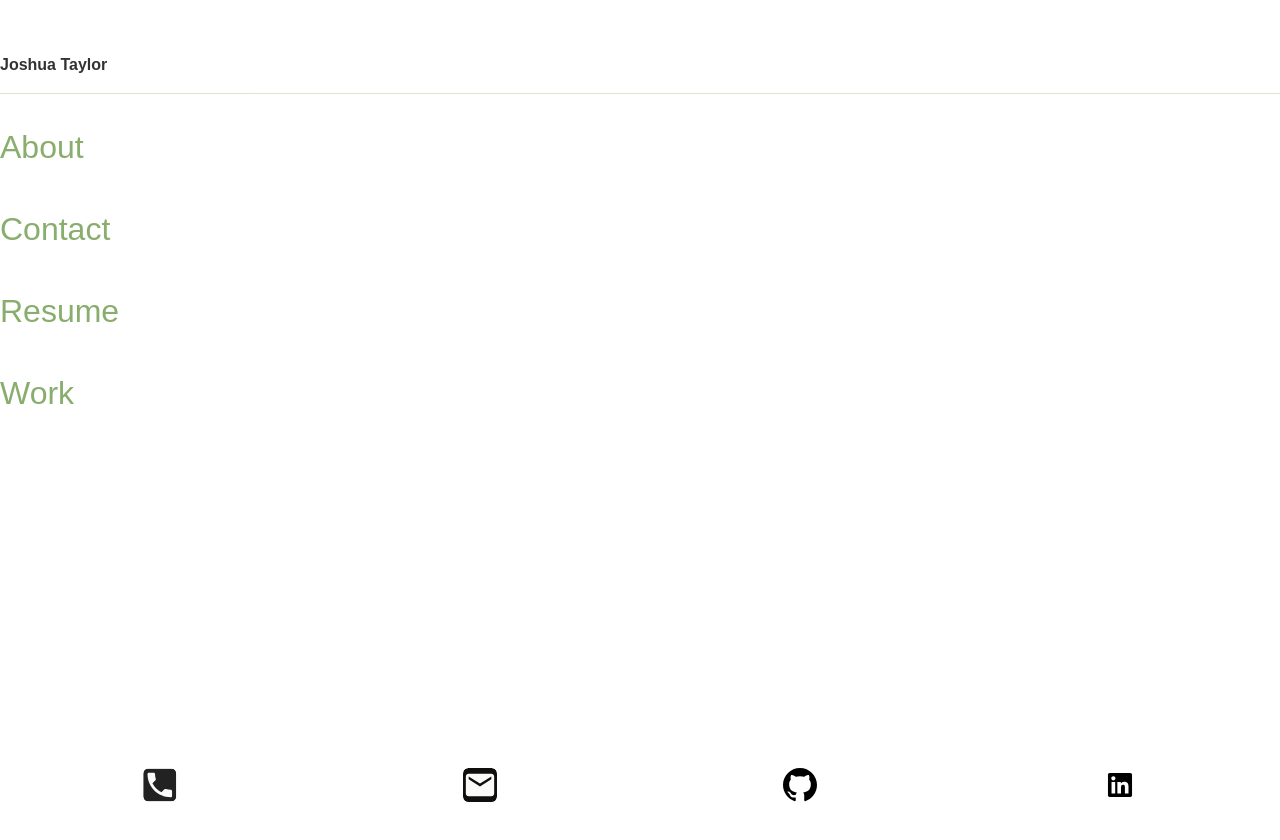
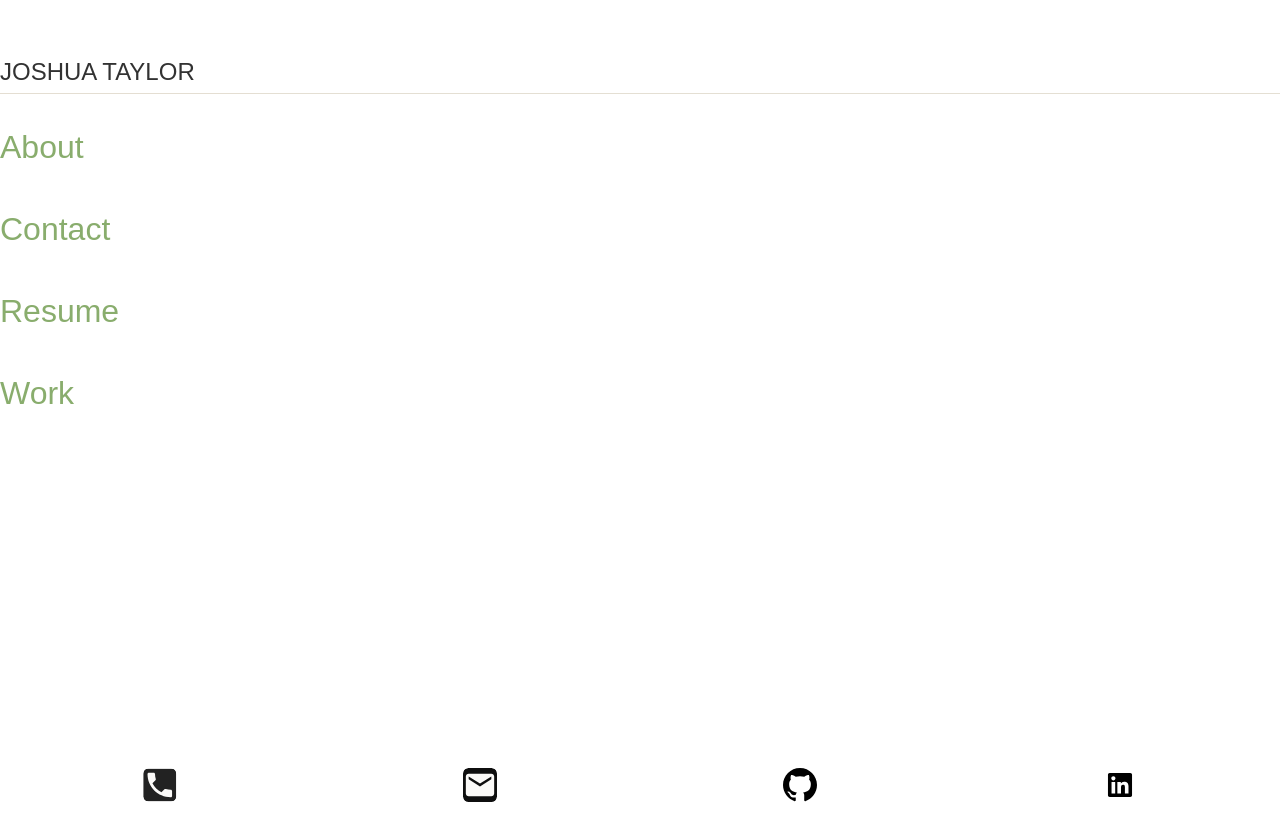
Before and after one commit to josht-dev/react-portfolio, a React (Create React App) app: page / in a window 1280 px wide. Shown: the top 840 px of the page. Built offline with nearby package versions, Linux system fonts and the light colour scheme.

Commit message:
Updated with h1 styles

```diff
--- a/src/components/Header.js
+++ b/src/components/Header.js
@@ -7,6 +7,12 @@ const styles = {
     height: '37px',
     margin: '57px auto 24px 0',
     borderBottom: '1px solid #DED7C8'
+  },
+  h1Style: {
+    fontWeight: 500,
+    fontSize: '24px',
+    lineHeight: '30px',
+    textTransform: 'uppercase'
   }
 }
 
@@ -14,7 +20,7 @@ const styles = {
 export default function Header() {
   return (
     <header style={styles.headerStyle}>
-        <h1>Joshua Taylor</h1>
+        <h1 style={styles.h1Style}>Joshua Taylor</h1>
     </header>
   )
 }
```
